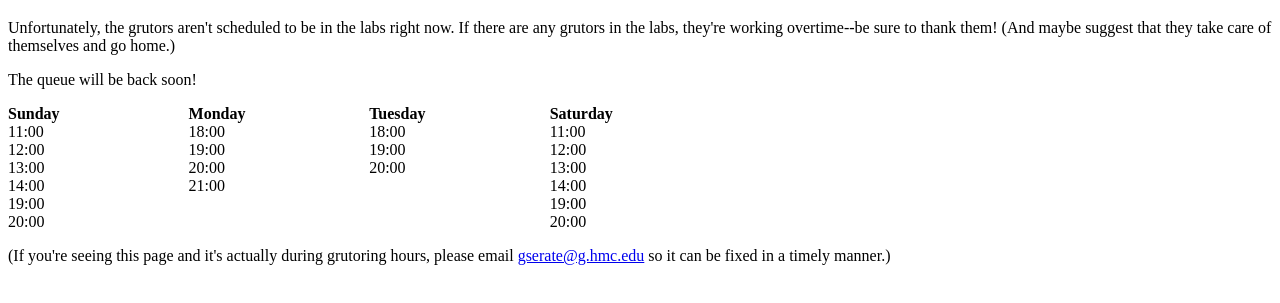
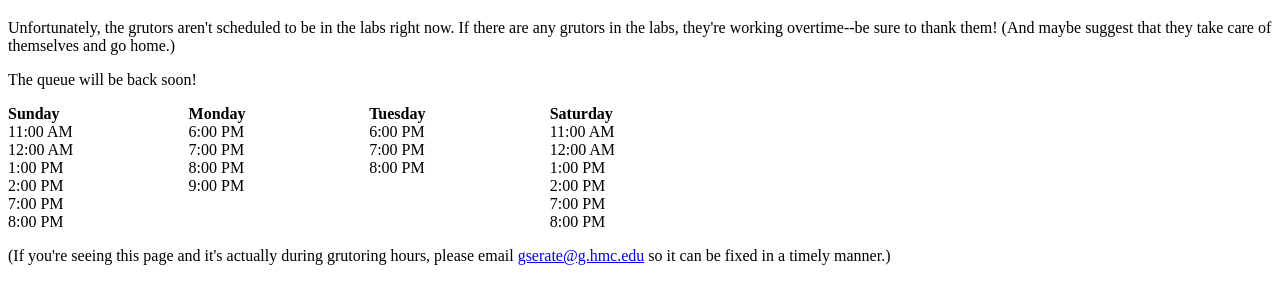
Before and after one commit to GiselleSerate/70redir, a plain HTML site: page index.html in a window 1280 px wide. Shown: the part 61-364 px from the top of the page. Drawn offline with Linux system fonts and the light colour scheme.

Commit message:
Convert time to non-military time

```diff
--- a/index.html
+++ b/index.html
@@ -61,6 +61,16 @@
             populateSchedule(); // TODO: well heck, guess we'll do this.
         }
 
+        // Convert time to AM/PM string.
+        function convertTime(time) {
+            ampm = "AM";
+            if(time > 12) {
+                time = time - 12;
+                ampm = "PM";
+            }
+            return time+":00 "+ampm;
+        }
+
         function populateSchedule() {
             console.log("Populating schedule.");
             var scheduleDiv = document.getElementById("schedule");
@@ -70,7 +80,7 @@
                 // Add header
                 newDay += "<div class=sched-header>"+numToDay[day]+"</div>";
                 for (time in schedule[day]) {
-                    newDay += "<div>"+time+":00</div>";
+                    newDay += "<div>"+convertTime(time)+"</div>";
                 }
                 newDay += "</div>";
                 scheduleDiv.innerHTML += newDay;
```
